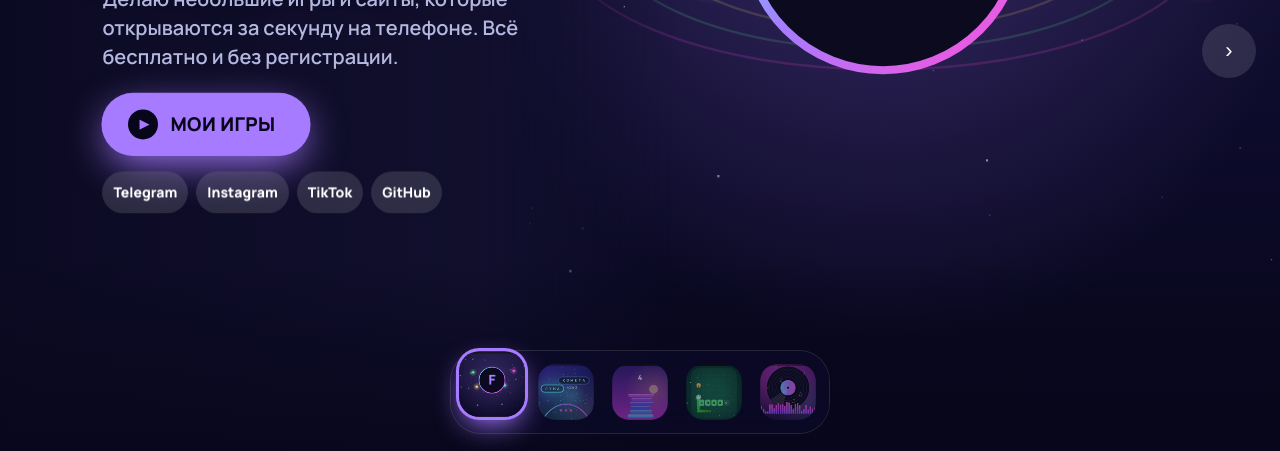
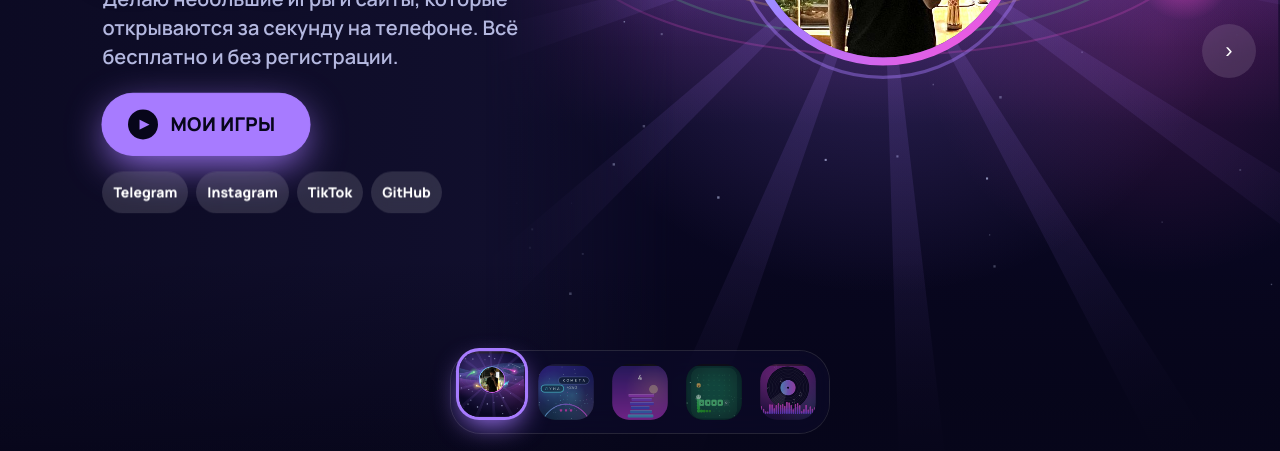
Before and after one commit to Felykxzy/felykxzy.github.io, a plain HTML site: page index.html in a window 1280 px wide. Shown: the part 349-800 px from the top of the page. Drawn offline with Linux system fonts and the light colour scheme; animation ran at ten frames a second; a web font is replaced by a local one.

Commit message:
Хаб: ник Зекси, фото профиля, новый фон портфолио
Co-Authored-By: Claude Sonnet 5.5 <noreply@anthropic.com>
Claude-Session: https://claude.ai/code/session_01Xd3d1my2gsvXjvj9dSKZta

```diff
--- a/app.js
+++ b/app.js
@@ -57,7 +57,7 @@
     requestAnimationFrame(frame);
   }
   size(); go(0, true);
-  var rd = function () { thumbs(); }; if (document.fonts && document.fonts.ready) document.fonts.ready.then(rd);
+  var rd = function () { thumbs(); }; if (window.HUB_AV) window.HUB_AV.addEventListener("load", rd); if (document.fonts && document.fonts.ready) document.fonts.ready.then(rd);
   requestAnimationFrame(frame);
   window.__hub = { go: go, get cur() { return cur; } };
   if ("serviceWorker" in navigator && /^http/.test(location.protocol)) navigator.serviceWorker.register("sw.js").catch(function () { });
--- a/index.html
+++ b/index.html
@@ -66,8 +66,8 @@ header{position:absolute;z-index:5;left:0;right:0;top:0;display:flex;justify-con
 <div id="app">
 <header><div class="logo"><b><i></i><i></i><i></i></b>ИГРЫ</div><button id="ins" type="button">Как установить</button></header>
 <main id="deck">
-<section class="slide me" data-i="0" style="--bgc:#12102f;--c:#a77bff" aria-label="Обо мне"><canvas></canvas>
-<div class="info"><div class="kicker">разработчик</div><h2>Felykxzy</h2><p class="tag">Делаю небольшие игры и сайты, которые открываются за секунду на телефоне. Всё бесплатно и без регистрации.</p><button class="play go" id="goG" type="button"><i>▶</i>МОИ ИГРЫ</button><nav class="chips" aria-label="Соцсети"><a href="https://t.me/kilozexui">Telegram</a><a href="https://www.instagram.com/zehooww">Instagram</a><a href="https://www.tiktok.com/@zywhooq">TikTok</a><a href="https://github.com/Felykxzy">GitHub</a></nav></div></section>
+<section class="slide me" data-i="0" style="--bgc:#12102f;--c:#a77bff" aria-label="Зекси"><canvas></canvas>
+<div class="info"><div class="kicker">разработчик</div><h2>Зекси</h2><p class="tag">Делаю небольшие игры и сайты, которые открываются за секунду на телефоне. Всё бесплатно и без регистрации.</p><button class="play go" id="goG" type="button"><i>▶</i>МОИ ИГРЫ</button><nav class="chips" aria-label="Соцсети"><a href="https://t.me/kilozexui">Telegram</a><a href="https://www.instagram.com/zehooww">Instagram</a><a href="https://www.tiktok.com/@zywhooq">TikTok</a><a href="https://github.com/Felykxzy">GitHub</a></nav></div></section>
 <a class="slide" data-i="1" href="https://felykxzy.github.io/slovopad.game/?from=hub" style="--bgc:#0b0a2c;--c:#5ef2ff" aria-label="СЛОВОПАД"><canvas></canvas>
 <div class="info"><div class="kicker">печатай быстрее</div><h2>СЛОВОПАД</h2><p class="tag">Слова падают, ты печатаешь. Не дай им коснуться щита.</p><span class="play"><i>▶</i>ИГРАТЬ</span></div></a>
 <a class="slide" data-i="2" href="https://felykxzy.github.io/stopka/?from=hub" style="--bgc:#1c1a52;--c:#ffd166" aria-label="Стопка"><canvas></canvas>
@@ -82,6 +82,6 @@ header{position:absolute;z-index:5;left:0;right:0;top:0;display:flex;justify-con
 <nav id="dock" aria-label="Игры"></nav>
 <div id="how"><div><h3>Как установить</h3><p><b>iPhone:</b> открой в Safari, нажми «Поделиться» и выбери «На экран Домой».</p><p><b>Android:</b> в Chrome нажми меню ⋮ и выбери «Установить приложение».</p><p><b>Компьютер:</b> нажми значок установки справа в адресной строке.</p><button id="hx" type="button">Понятно</button></div></div>
 </div>
-<script src="scenes.js?v=7"></script>
-<script src="app.js?v=7"></script>
+<script src="scenes.js?v=9"></script>
+<script src="app.js?v=9"></script>
 </body></html>
--- a/scenes.js
+++ b/scenes.js
@@ -125,21 +125,46 @@
     for (i = 0; i < nb; i++) { var v = .2 + .8 * Math.abs(Math.sin(t * (1.8 + rnd(i) * 1.6) + i * .7)) * (.55 + .45 * Math.sin(i / nb * Math.PI)), bh = v * ah * .24; var bgr = g.createLinearGradient(0, by - bh, 0, by); bgr.addColorStop(0, "#ff4fd8"); bgr.addColorStop(1, "#7a52ff"); g.fillStyle = bgr; rr(g, bx + i * bw + bw * .15, by - bh, bw * .7, bh, bw * .35); g.fill(); }
     for (i = 0; i < 7; i++) { var ph = ((t * .13 + i / 7) % 1), nx = cx + (rnd(i + 20) - .5) * w * .8 + Math.sin(t + i) * 14 * u, ny = ah * .9 - ph * ah * .95; g.fillStyle = "rgba(255,255,255," + Math.sin(ph * Math.PI) * .7 + ")"; g.font = (20 + rnd(i) * 22) * u + "px " + FONT; g.textAlign = "center"; g.fillText(i % 2 ? "♪" : "♫", nx, ny); }
   }
-  /* 5. Обо мне: монограмма и четыре цвета игр на орбитах */
+  /* 5. Обо мне: северное сияние, лучи, фото и орбиты с цветами игр */
+  var AV = new Image(); AV.src = "avatar.jpg?v=8"; window.HUB_AV = AV;
   function s5(g, w, h, t) {
-    var G = geo(w, h), u = G.u, ah = G.ah;
-    var bg = g.createLinearGradient(0, 0, 0, h); bg.addColorStop(0, "#1b1740"); bg.addColorStop(.6, "#0d0b2a"); bg.addColorStop(1, "#07061a"); g.fillStyle = bg; g.fillRect(0, 0, w, h);
-    stars(g, w, ah, t, 46, 6, "200,210,255");
-    var cx = w / 2, cy = ah * .44, R = 86 * u, cols = ["94,242,255", "255,209,102", "94,230,138", "255,79,216"], i;
-    glow(g, cx, cy, R * 3, "167,123,255", .22);
+    var G = geo(w, h), u = G.u, ah = G.ah, i, k;
+    var bg = g.createLinearGradient(0, 0, 0, h); bg.addColorStop(0, "#0d0a33"); bg.addColorStop(.55, "#0a0824"); bg.addColorStop(1, "#06051a"); g.fillStyle = bg; g.fillRect(0, 0, w, h);
+    var cx = w / 2, cy = ah * .43, R = 82 * u, cols = ["94,242,255", "255,209,102", "94,230,138", "255,79,216"];
+    // северное сияние: три лёгкие волны
+    g.save(); g.globalCompositeOperation = "lighter";
+    var au = ["94,242,255", "167,123,255", "255,79,216"];
+    for (k = 0; k < 3; k++) {
+      var base = ah * (.2 + k * .12), amp = 26 * u * (1 + k * .3);
+      var gr = g.createLinearGradient(0, base - amp * 2, 0, base + ah * .3); gr.addColorStop(0, "rgba(" + au[k] + ",0)"); gr.addColorStop(.35, "rgba(" + au[k] + ",.2)"); gr.addColorStop(1, "rgba(" + au[k] + ",0)");
+      g.fillStyle = gr; g.beginPath(); g.moveTo(0, h);
+      for (var x = 0; x <= w; x += 12) { var y = base + Math.sin(x / (110 * u) + t * (.5 + k * .2) + k * 2) * amp + Math.sin(x / (47 * u) - t * .8 + k) * amp * .35; g.lineTo(x, y); }
+      g.lineTo(w, h); g.closePath(); g.fill();
+    }
+    g.restore();
+    glow(g, w * .2, ah * .15, h * .35, "167,123,255", .22); glow(g, w * .85, ah * .6, h * .3, "255,79,216", .16);
+    stars(g, w, ah * 1.05, t, 70, 5, "210,220,255");
+    // вращающиеся лучи за фото
+    g.save(); g.translate(cx, cy); g.rotate(t * .12);
+    for (i = 0; i < 14; i++) { g.rotate(TAU / 14); var rg = g.createLinearGradient(0, 0, R * 4.6, 0); rg.addColorStop(0, "rgba(167,123,255,.2)"); rg.addColorStop(1, "rgba(167,123,255,0)"); g.fillStyle = rg; g.beginPath(); g.moveTo(0, 0); g.lineTo(R * 4.6, -R * .2); g.lineTo(R * 4.6, R * .2); g.closePath(); g.fill(); }
+    g.restore();
+    glow(g, cx, cy, R * 2.8, "167,123,255", .3);
+    // орбиты и точки игр с хвостами
     for (i = 0; i < 4; i++) {
-      var rad = R * (1.35 + i * .34), a = t * (.55 - i * .09) + i * 1.7, x = cx + Math.cos(a) * rad, y = cy + Math.sin(a) * rad * .42;
-      g.strokeStyle = "rgba(" + cols[i] + ",.16)"; g.lineWidth = 1.5 * u; g.beginPath(); g.ellipse(cx, cy, rad, rad * .42, 0, 0, TAU); g.stroke();
-      glow(g, x, y, 26 * u, cols[i], .5); g.fillStyle = "rgb(" + cols[i] + ")"; g.beginPath(); g.arc(x, y, 8 * u, 0, TAU); g.fill();
+      var rad = R * (1.38 + i * .36), sp = (.55 - i * .08), a0 = t * sp + i * 1.7;
+      g.strokeStyle = "rgba(" + cols[i] + ",.2)"; g.lineWidth = 1.4 * u; g.beginPath(); g.ellipse(cx, cy, rad, rad * .4, 0, 0, TAU); g.stroke();
+      for (k = 14; k >= 0; k--) { var aa = a0 - k * .05, px = cx + Math.cos(aa) * rad, py = cy + Math.sin(aa) * rad * .4; g.fillStyle = "rgba(" + cols[i] + "," + (.5 * (1 - k / 15)) + ")"; g.beginPath(); g.arc(px, py, (8 - k * .4) * u, 0, TAU); g.fill(); }
+      var x2 = cx + Math.cos(a0) * rad, y2 = cy + Math.sin(a0) * rad * .4; glow(g, x2, y2, 30 * u, cols[i], .55); g.fillStyle = "#fff"; g.beginPath(); g.arc(x2, y2, 4 * u, 0, TAU); g.fill();
     }
+    // падающие звёзды
+    for (i = 0; i < 3; i++) { var ph = ((t * .22 + i * .37) % 1); if (ph < .35) { var q = ph / .35, sx = w * (.15 + i * .35) + q * 160 * u, sy = ah * .05 + i * 30 * u + q * 110 * u; var tg = g.createLinearGradient(sx - 90 * u, sy - 40 * u, sx, sy); tg.addColorStop(0, "rgba(255,255,255,0)"); tg.addColorStop(1, "rgba(255,255,255," + (1 - q) + ")"); g.strokeStyle = tg; g.lineWidth = 2 * u; g.beginPath(); g.moveTo(sx - 90 * u, sy - 40 * u); g.lineTo(sx, sy); g.stroke(); } }
+    // фото в круге с градиентным кольцом
     var lg = g.createLinearGradient(cx - R, cy - R, cx + R, cy + R); lg.addColorStop(0, "#5ef2ff"); lg.addColorStop(.5, "#a77bff"); lg.addColorStop(1, "#ff4fd8");
-    g.beginPath(); g.arc(cx, cy, R, 0, TAU); g.fillStyle = "#0c0a1f"; g.fill(); g.lineWidth = 5 * u; g.strokeStyle = lg; g.stroke();
-    g.fillStyle = lg; g.font = "800 " + R * 1.05 + "px " + FONT; g.textAlign = "center"; g.textBaseline = "middle"; g.fillText("F", cx, cy + R * .06);
+    g.save(); g.beginPath(); g.arc(cx, cy, R, 0, TAU); g.clip();
+    if (AV.complete && AV.naturalWidth) g.drawImage(AV, cx - R, cy - R, R * 2, R * 2); else { g.fillStyle = "#12102f"; g.fillRect(cx - R, cy - R, R * 2, R * 2); }
+    g.restore();
+    g.lineWidth = 5 * u; g.strokeStyle = lg; g.beginPath(); g.arc(cx, cy, R + 2.5 * u, 0, TAU); g.stroke();
+    var pu = 1 + .03 * Math.sin(t * 2); g.strokeStyle = "rgba(167,123,255," + (.35 - .15 * Math.sin(t * 2)) + ")"; g.lineWidth = 2 * u; g.beginPath(); g.arc(cx, cy, (R + 14 * u) * pu, 0, TAU); g.stroke();
   }
   window.SCENES = [s5, s1, s2, s3, s4];
   window.SCENE_THUMB_T = [1.4, 3.2, 5.1, 6.4, 2.6];
--- a/sw.js
+++ b/sw.js
@@ -1,4 +1,4 @@
-const C="hub-v7",F=["./","index.html","scenes.js?v=7","app.js?v=7","icon.svg","icon-512.png","apple-touch-icon.png","manifest.webmanifest"];
+const C="hub-v9",F=["./","index.html","scenes.js?v=9","app.js?v=9","avatar.jpg","icon.svg","icon-512.png","apple-touch-icon.png","manifest.webmanifest"];
 self.addEventListener("install",e=>{e.waitUntil(caches.open(C).then(c=>c.addAll(F)).then(()=>self.skipWaiting()))});
 self.addEventListener("activate",e=>{e.waitUntil(caches.keys().then(k=>Promise.all(k.filter(x=>x!==C).map(x=>caches.delete(x)))).then(()=>self.clients.claim()))});
 self.addEventListener("fetch",e=>{if(e.request.method!=="GET")return;const u=new URL(e.request.url);if(u.origin!==location.origin)return;e.respondWith(fetch(e.request,{cache:"reload"}).then(r=>{const c=r.clone();caches.open(C).then(x=>x.put(e.request,c));return r}).catch(()=>caches.match(e.request).then(m=>m||caches.match("index.html"))))});
```
Also changed, not shown: avatar.jpg (added).
